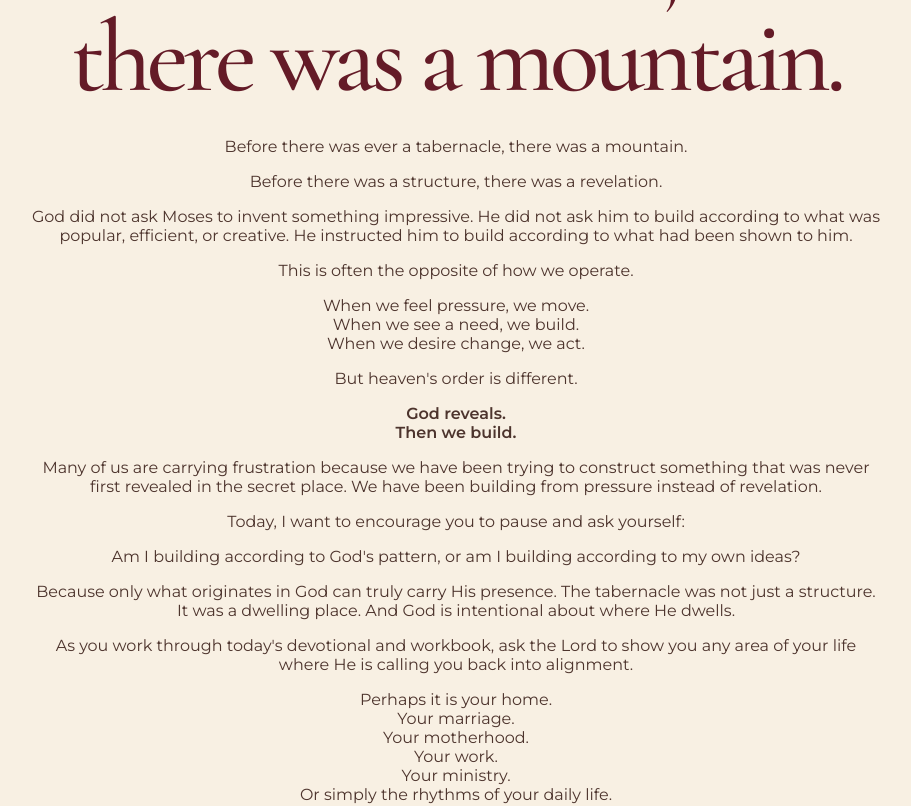
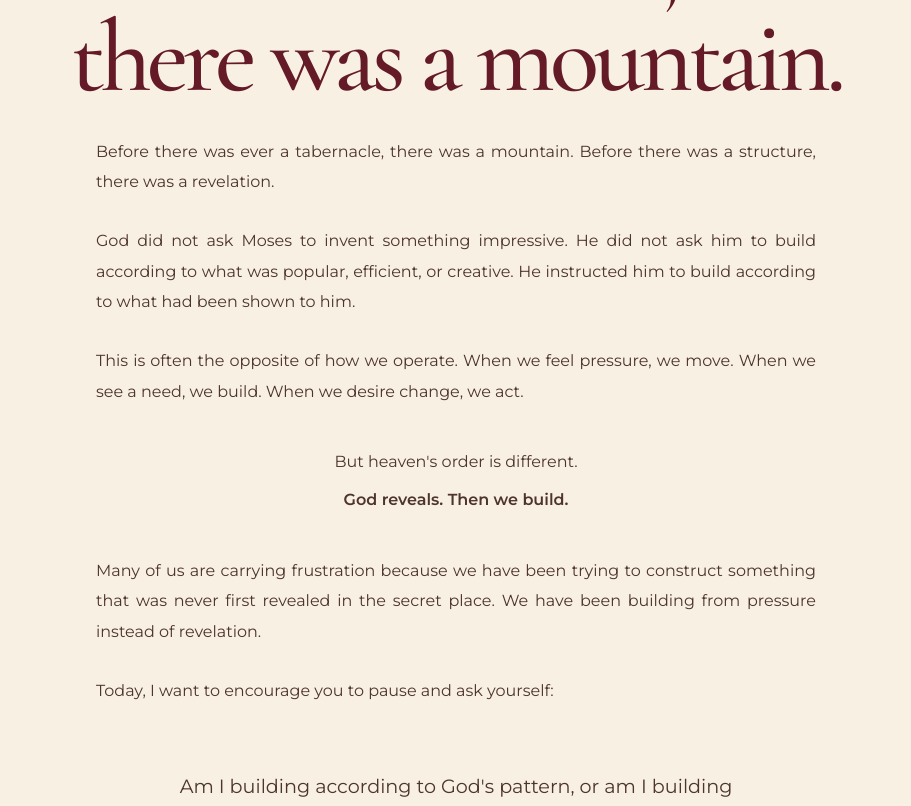
Before and after one commit to ROOTEDWITHKHETHIWE/Rooted-with-Khethiwe-correct, a Next.js app: page /courses/build-according-to-pattern/day/1 in a window 1280 px wide. Shown: the part 1680-2486 px from the top of the page, without its empty margins (184-1095 px from the left). Built offline with nearby package versions, Linux system fonts and the light colour scheme.

Commit message:
Update page.tsx

```diff
--- a/app/courses/build-according-to-pattern/day/1/page.tsx
+++ b/app/courses/build-according-to-pattern/day/1/page.tsx
@@ -19,7 +19,6 @@ export default function DayOnePage() {
         </nav>
       </header>
 
-      {/* COURSE HEADER */}
       <section className="journey-hero">
         <p className="small-label">BUILD ACCORDING TO PATTERN</p>
 
@@ -42,7 +41,6 @@ export default function DayOnePage() {
         </p>
       </section>
 
-      {/* SCRIPTURE */}
       <section className="scripture">
         <div className="scripture-inner">
           <span className="quote-mark">“</span>
@@ -56,7 +54,6 @@ export default function DayOnePage() {
         </div>
       </section>
 
-      {/* LESSON */}
       <section className="journey-closing">
         <p className="section-label">DAY 1 · THE LESSON</p>
 
@@ -70,11 +67,8 @@ export default function DayOnePage() {
 
         <div className="lesson-content">
           <p>
-            Before there was ever a tabernacle, there was a mountain.
-          </p>
-
-          <p>
-            Before there was a structure, there was a revelation.
+            Before there was ever a tabernacle, there was a mountain. Before
+            there was a structure, there was a revelation.
           </p>
 
           <p>
@@ -85,25 +79,15 @@ export default function DayOnePage() {
           </p>
 
           <p>
-            This is often the opposite of how we operate.
+            This is often the opposite of how we operate. When we feel
+            pressure, we move. When we see a need, we build. When we desire
+            change, we act.
           </p>
 
-          <p>
-            When we feel pressure, we move.
+          <p className="lesson-emphasis">
+            But heaven's order is different.
             <br />
-            When we see a need, we build.
-            <br />
-            When we desire change, we act.
-          </p>
-
-          <p>
-            But heaven's order is different.
-          </p>
-
-          <p>
-            <strong>God reveals.</strong>
-            <br />
-            <strong>Then we build.</strong>
+            <strong>God reveals. Then we build.</strong>
           </p>
 
           <p>
@@ -134,17 +118,8 @@ export default function DayOnePage() {
           </p>
 
           <p>
-            Perhaps it is your home.
-            <br />
-            Your marriage.
-            <br />
-            Your motherhood.
-            <br />
-            Your work.
-            <br />
-            Your ministry.
-            <br />
-            Or simply the rhythms of your daily life.
+            Perhaps it is your home, your marriage, your motherhood, your work,
+            your ministry, or simply the rhythms of your daily life.
           </p>
 
           <p>
@@ -157,7 +132,6 @@ export default function DayOnePage() {
         </div>
       </section>
 
-      {/* DECLARATION */}
       <section className="scripture">
         <div className="scripture-inner">
           <span className="quote-mark">“</span>
@@ -171,7 +145,6 @@ export default function DayOnePage() {
         </div>
       </section>
 
-      {/* RESOURCES */}
       <section className="journey-introduction">
         <p className="section-label">TODAY'S RESOURCES</p>
 
@@ -219,7 +192,6 @@ export default function DayOnePage() {
         </div>
       </section>
 
-      {/* NAVIGATION */}
       <section className="journey-closing">
         <p className="section-label">YOUR JOURNEY</p>
 
@@ -249,6 +221,57 @@ export default function DayOnePage() {
 
         <div>A monthly Scripture journey</div>
       </footer>
+
+      <style jsx>{`
+        .lesson-content {
+          max-width: 720px;
+          margin: 0 auto;
+          text-align: justify;
+          line-height: 1.9;
+        }
+
+        .lesson-content p {
+          margin-bottom: 1.8rem;
+        }
+
+        .lesson-content blockquote {
+          margin: 2.5rem auto;
+          max-width: 650px;
+          padding: 1.5rem 2rem;
+          text-align: center;
+          font-size: 1.2rem;
+          line-height: 1.7;
+        }
+
+        .lesson-emphasis {
+          text-align: center !important;
+          margin: 2.5rem auto !important;
+        }
+
+        .lesson-emphasis strong {
+          display: inline-block;
+          margin-top: 0.5rem;
+        }
+
+        .resource-list {
+          display: flex;
+          flex-direction: column;
+          gap: 1rem;
+          max-width: 500px;
+          margin: 2rem auto 0;
+        }
+
+        @media (max-width: 700px) {
+          .lesson-content {
+            text-align: left;
+            line-height: 1.8;
+          }
+
+          .lesson-content blockquote {
+            padding: 1.25rem;
+          }
+        }
+      `}</style>
     </main>
   );
 }
```
